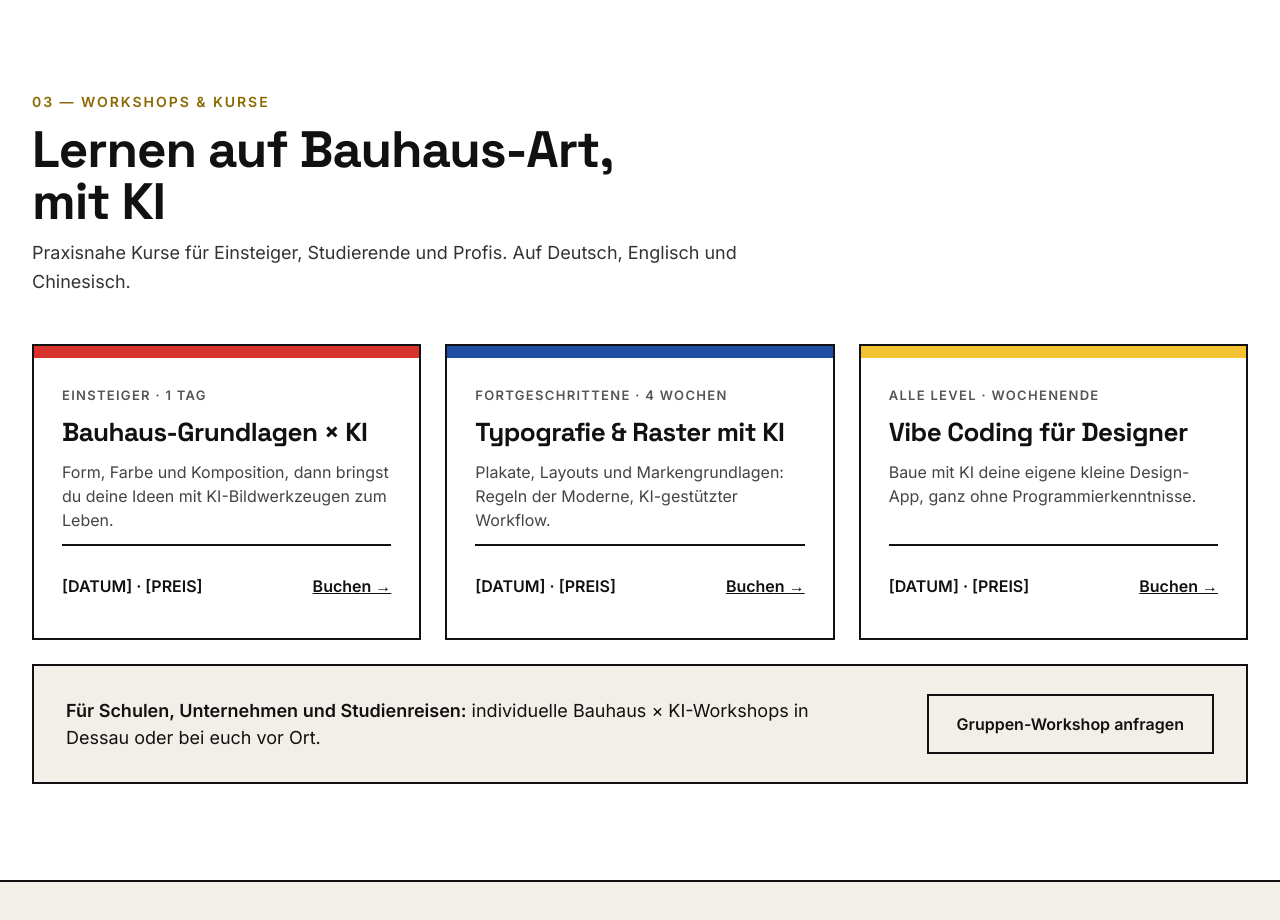
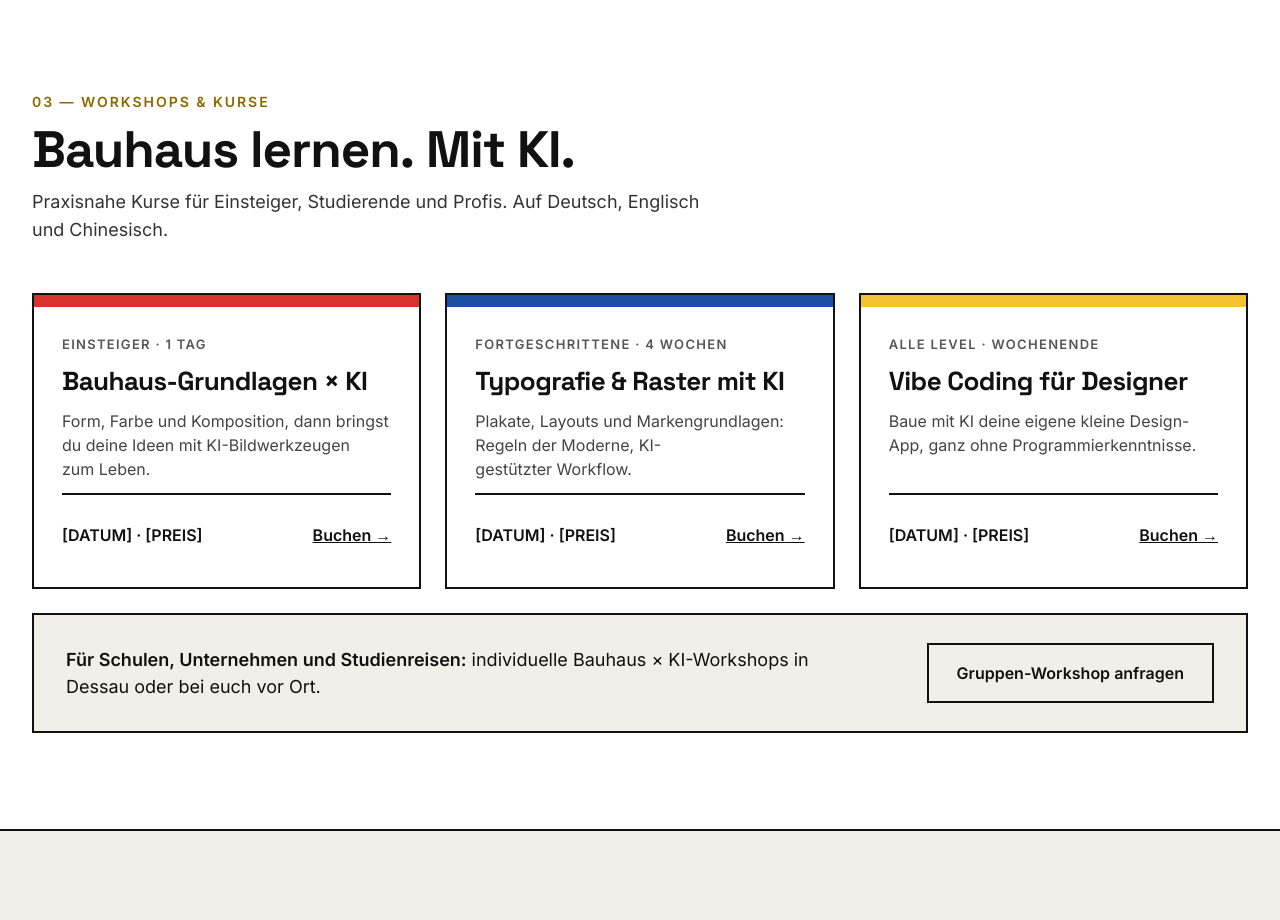
Before and after one commit to hogoai/bauhaus-design, a plain HTML site: page de/index.html in a window 1280 px wide. Shown: the part 2360-3280 px from the top of the page. Drawn offline with Linux system fonts and the light colour scheme.

Commit message:
German workshops headline without comma; prettier paragraph wrapping
Co-Authored-By: Claude Opus 5.5 <noreply@anthropic.com>
Claude-Session: https://claude.ai/code/session_01DFNyaLo5HucxrpqEE4RxkY

```diff
--- a/de/index.html
+++ b/de/index.html
@@ -124,7 +124,7 @@
   <div class="wrap">
     <div class="stack" style="max-width:720px;margin-bottom:48px">
       <p class="eyebrow" style="color:var(--ochre)">03 — Workshops &amp; Kurse</p>
-      <h2 class="h2"><span class="nb">Lernen auf Bauhaus-Art,</span> <span class="nb">mit KI</span></h2>
+      <h2 class="h2"><span class="nb">Bauhaus lernen.</span> <span class="nb">Mit KI.</span></h2>
       <p class="lead">Praxisnahe Kurse für Einsteiger, Studierende und Profis. Auf Deutsch, Englisch und Chinesisch.</p>
     </div>
     <div class="grid3">
--- a/style.css
+++ b/style.css
@@ -165,3 +165,6 @@ h1,h2{text-wrap:balance}
 @media (max-width:640px){
   html[lang="zh-Hans"] .h2,html[lang="zh-Hans"] .blue h2{font-size:30px;line-height:1.2}
 }
+
+/* avoid single-word last lines in paragraphs */
+p{text-wrap:pretty}
```
